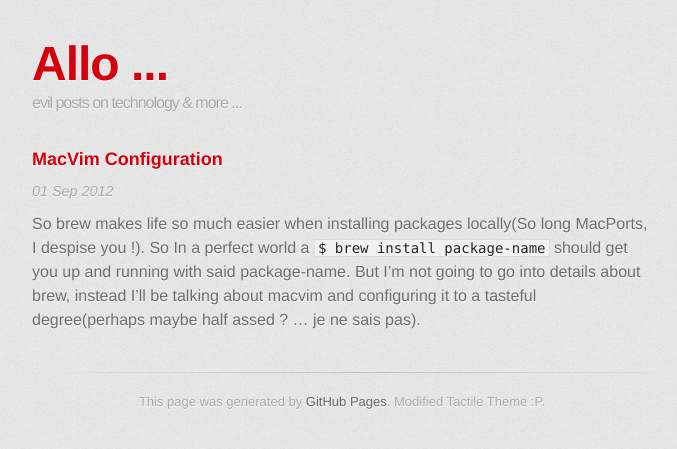
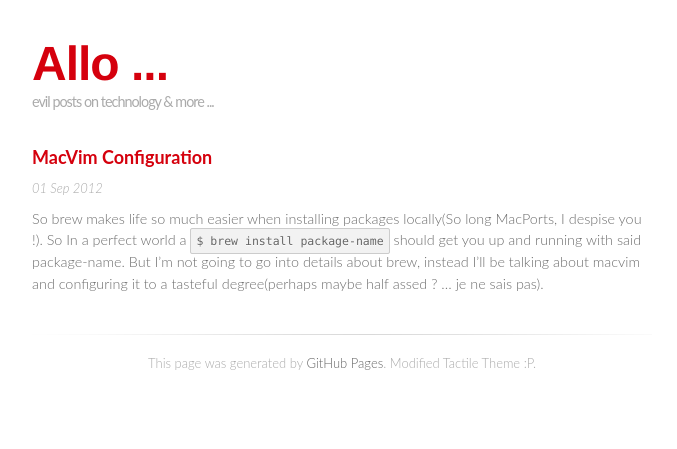
Before and after one commit to denisinla/gh-blog-archive, a Jekyll site: the page built from _posts/2012-09-01-macvim-configuration.markdown, in a window 1280 px wide. Shown: the top 449 px of the page, without its empty margins (298-975 px from the left). Built offline with Jekyll 4.4.1, drawn with Linux system fonts in a browser that asks for light colours; some web fonts are replaced; Markdown is read by kramdown in place of the engine named in the settings.

Commit message:
Visual changes and new post made.

```diff
--- a/stylesheets/stylesheet.css
+++ b/stylesheets/stylesheet.css
@@ -47,11 +47,17 @@ table {
 }
 
 /* LAYOUT STYLES */
+
+/* Import a new style for fonts */
+@import url(https://fonts.googleapis.com/css?family=Lato:300italic,700italic,300,700);
+
 body {
-  font-size: 1em;
+  font-size: 0.9em;
   line-height: 1.5;
-  background: #e7e7e7 url(../images/body-bg.png) 0 0 repeat;
-  font-family: 'Helvetica Neue', Helvetica, Arial, serif;
+  /*background: #e7e7e7 url(../images/body-bg.png) 0 0 repeat;*/
+  background: #f9f9f9;
+  font-family: Lato, 'Helvetica Neue', Helvetica, Arial, serif;
+  font-weight: 300;
   text-shadow: 0 1px 0 rgba(255, 255, 255, 0.8);
   color: #6d6d6d;
 }
@@ -86,7 +92,7 @@ header h2 {
 }
 
 #container {
-  background: transparent;
+  background: #fff;
   min-height: 595px;
 }
 
@@ -168,15 +174,18 @@ a.button span {
 
 code, pre {
   font-family: Monaco, "Bitstream Vera Sans Mono", "Lucida Console", Terminal;
-  color: #222;
+  color: #666;
   margin-bottom: 30px;
-  font-size: 14px;
+  font-size: 0.8em;
+  -webkit-border-radius: 2px;
+  -moz-border-radius: 2px;
+  border-radius: 2px;
 }
 
 code {
   background-color: #f2f2f2;
-  border: solid 1px #ddd;
-  padding: 0 3px;
+  border: solid 1px #ccc;
+  padding: 5px;
 }
 
 pre {
```
Also changed, not shown: _posts/2012-09-03-wordnik-chrome-extension.markdown (added, +12 -0 lines), 6 other files.
